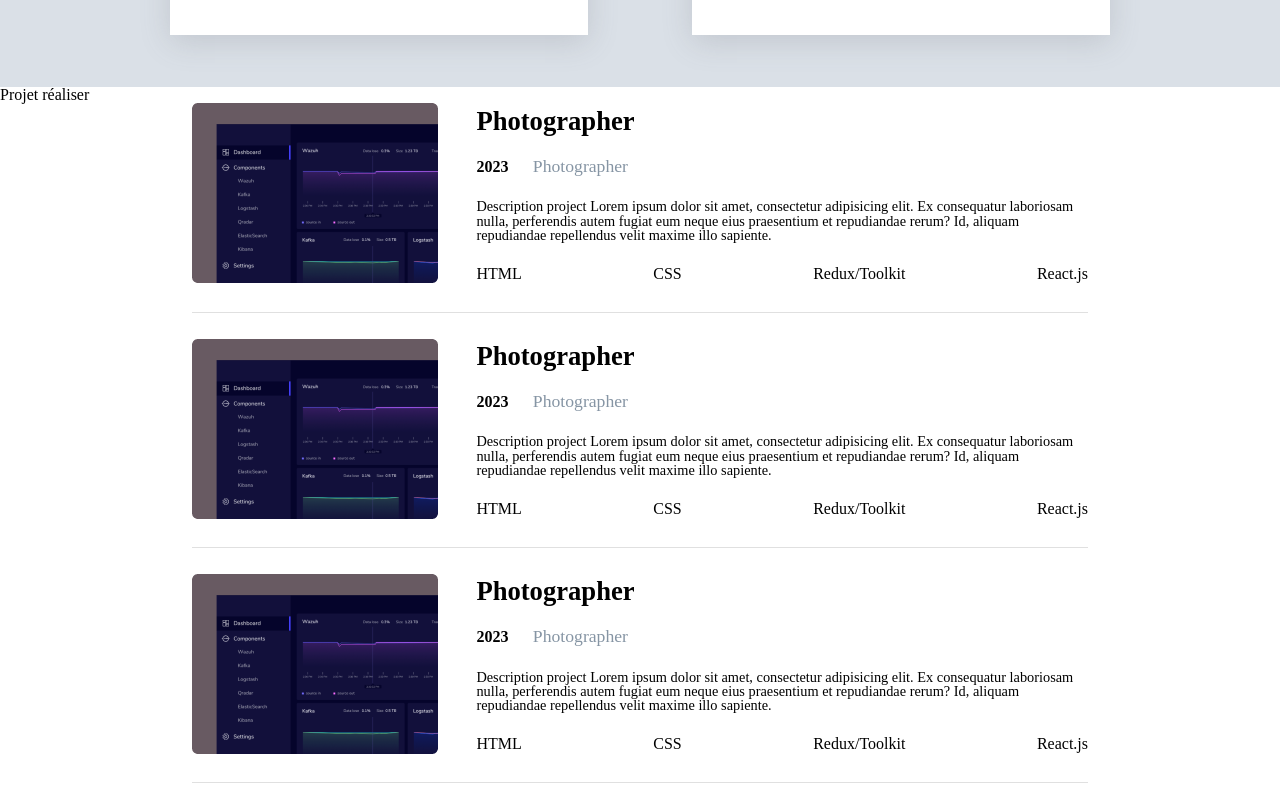
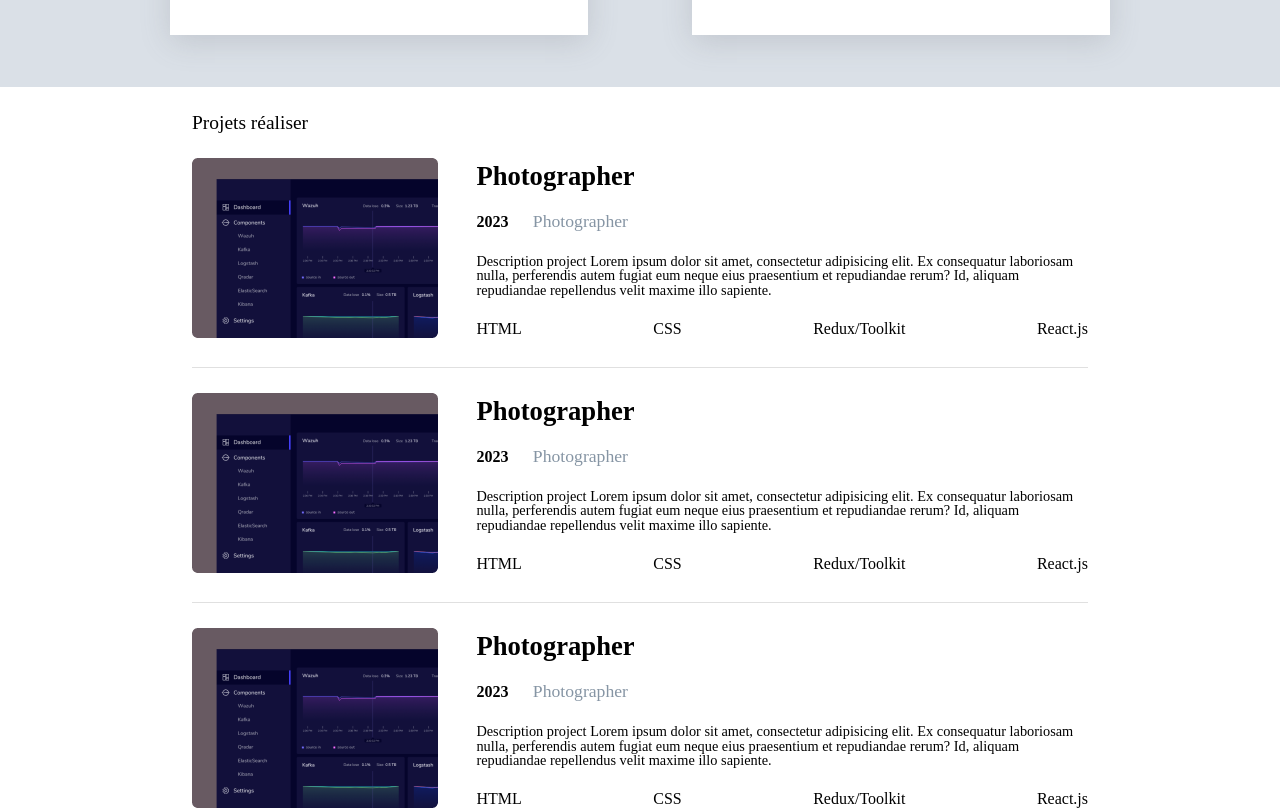
Before and after one commit to FrancoisSchmitt/PP_04_17042023_Portfolio, a React (Create React App) app in the folder my-app/: page / in a window 1280 px wide. Shown: the part 923-1733 px from the top of the page. Built offline with nearby package versions, Linux system fonts and the light colour scheme.

Commit message:
project page done

```diff
--- a/my-app/src/components/currentObject/buttonMailTo/index.jsx
+++ b/my-app/src/components/currentObject/buttonMailTo/index.jsx
@@ -1,4 +1,4 @@
-import './index.css'
+import './index.css';
 import { NavLink } from 'react-router-dom';
 
 export default function ButtonMailto(mailContent) {
@@ -6,8 +6,7 @@ export default function ButtonMailto(mailContent) {
 
       return (
             <>
-                  <button className='button-mailto'>
-
+                  <button className="button-mailto">
                         <NavLink
                               to="#"
                               onClick={(e) => {
--- a/my-app/src/components/layout/footer/index.jsx
+++ b/my-app/src/components/layout/footer/index.jsx
@@ -18,7 +18,7 @@ export default function Footer() {
                                     />
                               </li>
                         </ul>
-                        <ul className='footer-list-link'>
+                        <ul className="footer-list-link">
                               <li>
                                     <NavLink
                                           to="https://github.com/FrancoisSchmitt"
--- a/my-app/src/components/project/index.jsx
+++ b/my-app/src/components/project/index.jsx
@@ -3,7 +3,9 @@ import CardProject from '../currentObject/cardProject';
 export default function Project() {
       return (
             <>
-                  <h1>Projet réaliser</h1>
+                  <CardProject />
+                  <CardProject />
+                  <CardProject />
                   <CardProject />
                   <CardProject />
                   <CardProject />
--- a/my-app/src/index.jsx
+++ b/my-app/src/index.jsx
@@ -11,7 +11,6 @@ import ContactPage from './pages/contact';
 import StudyPage from './pages/study';
 import WorksPage from './pages/work';
 import ThermsOfUsage from './pages/thermsOfuse';
-
 
 import Header from './components/layout/header';
 import Footer from './components/layout/footer';
@@ -28,7 +27,10 @@ root.render(
                         <Route path="/study" element={<StudyPage />} />
                         <Route path="/works" element={<WorksPage />} />
                         <Route path="/contact" element={<ContactPage />} />
-                        <Route path="/therms-of-usage" element={<ThermsOfUsage />} />
+                        <Route
+                              path="/therms-of-usage"
+                              element={<ThermsOfUsage />}
+                        />
                   </Routes>
                   <Footer />
             </BrowserRouter>
--- a/my-app/src/pages/homepage/index.css
+++ b/my-app/src/pages/homepage/index.css
@@ -15,3 +15,16 @@
       height: 400px;
       align-items: center;
 }
+
+.project-section {
+      margin-top: 2%;
+}
+.section-project-title {
+      font-size: 1.52vw;
+      font-weight: 400;
+      width: 70%;
+      margin-left: auto;
+      margin-right: auto;
+      text-align: left;
+      margin-bottom: 2%;
+}
--- a/my-app/src/pages/homepage/index.jsx
+++ b/my-app/src/pages/homepage/index.jsx
@@ -1,12 +1,17 @@
 import './index.css';
 
-import Project from '../../components/project';
 import Card from '../../components/currentObject/card';
 import AboutMe from '../../components/about-me';
+import CardProject from '../../components/currentObject/cardProject';
+
+
 export default function Homepage() {
       return (
             <>
+                  <section className='aboutme-section'>
                         <AboutMe />
+                  </section>
+                  <section className='card-section'>
                         <div className="background-homepage-card">
                               <div className="homepage-card-container">
                                     <Card
@@ -29,7 +34,15 @@ export default function Homepage() {
                                     />
                               </div>
                         </div>
-                  <Project />
+                  </section>
+                  <section className="project-section">
+                        <h1 className="section-project-title">
+                              Projets réaliser
+                        </h1>
+                        <CardProject />
+                        <CardProject />
+                        <CardProject />
+                  </section>
             </>
       );
 }
--- a/my-app/src/pages/project/index.jsx
+++ b/my-app/src/pages/project/index.jsx
@@ -1,3 +1,7 @@
+import Project from "../../components/project";
 export default function ProjectPage() {
-      return <></>;
+      return (
+            <>
+                  <Project/>
+            </>);
 }
--- a/my-app/src/pages/thermsOfuse/index.jsx
+++ b/my-app/src/pages/thermsOfuse/index.jsx
@@ -1,5 +1,3 @@
 export default function ThermsOfUsage() {
-    return (
-        <></>
-    )
+      return <></>;
 }
```
Also changed, not shown: my-app/src/components/currentObject/buttonMailTo/index.css (indentation only), my-app/src/components/layout/footer/index.css (line endings or trailing spaces). Lines whose indentation alone changed are shown as unchanged.
